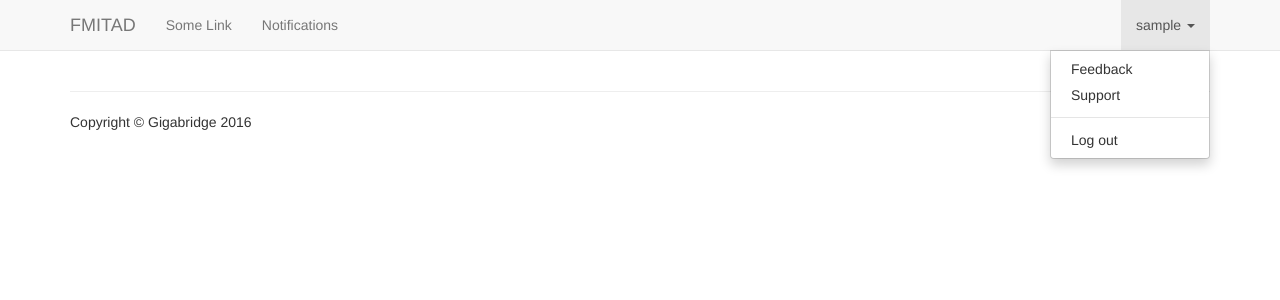
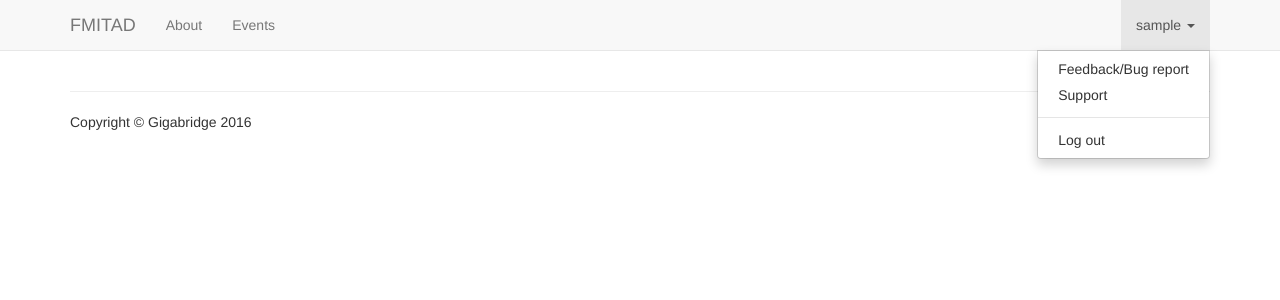
Before and after one commit to gitter-badger/FMITAD, a Node server app: template app/views/pages/empty.ejs in a window 1280 px wide, after a click that opens the changed part. Shown: the top 300 px of the page. Run offline with Node 20, Linux system fonts and the light colour scheme; the template is opened without the code that fills it, so the values that code supplies are empty; the visitor is signed in with stand-in values (Sample User, id 1); some libraries are stand-ins or nearby versions.

Commit message:
We have a about page!
Added a about page... It still needs to be finished but, atleast it's
there now.

I've also added some more EJS code to the header file. Put it there in
case, in future, I decide to change the navigation bar to show more
actions for admins and moderators

```diff
--- a/app/views/partials/header.ejs
+++ b/app/views/partials/header.ejs
@@ -14,7 +14,19 @@
         </div>
         <!-- Collect the nav links, forms, and other content for toggling -->
         <div class="collapse navbar-collapse" id="bs-example-navbar-collapse-1">
-            <% if (typeof user == 'undefined') { %>
+
+			<!-- Main bit of nav bar (shown to all) -->
+			<ul class="nav navbar-nav">
+				<li>
+					<a href="/about">About</a>
+				</li>
+				<li>
+					<a href="#">Events</a>
+				</li>
+			</ul>
+
+			<!-- User specific navbar -->
+			<% if (typeof user == 'undefined') { %>
                 <ul class="nav navbar-nav navbar-right">
                     <!-- Not logged in! -->
                     <li>
@@ -22,27 +34,27 @@
                     </li>
                 </ul>
             <% } else { %>
-                <ul class="nav navbar-nav">
-                    <li>
-                        <a href="#">Some Link</a>
-                    </li>
-                    <li>
-                        <a href="#">Notifications</a>
-                    </li>
-                </ul>
                 <ul class="nav navbar-nav navbar-right">
                     <!-- Logged in! -->
                     <li class="dropdown">
                         <a href="#" class="dropdown-toggle" data-toggle="dropdown" role="button" aria-haspopup="true" aria-expanded="false"><%= user.username %> <span class="caret"></span></a>
                         <ul class="dropdown-menu">
-                            <li><a href="#">Feedback</a></li>
+							<!-- This long link sends the user to Github and starts to create a new issue, giving them a template to work off (if they choose) -->
+                            <li><a href="https://github.com/TGRHavoc/FMITAD/issues/new?title=Issue+from+<%= user.username %>&body=Id:+<%= user.id %>%0AComment:+Please+enter+your+issue+here">Feedback/Bug report</a></li>
                             <li><a href="#">Support</a></li>
                             <li role="separator" class="divider"></li>
                             <li><a href="/logout">Log out</a></li>
                         </ul>
                     </li>
+					<% if (user.isAdmin) { %>
+						<!-- Display Admin-Only content here (e.g. /admin ?) -->
+					<% } %>
+					<% if (user.isAdmin || user.isMod) { %>
+						<!-- Display moderator content here -->
+					<% } %>
                 </ul>
             <% } %>
+			<!-- End of User specific navbar -->
 
         </div>
         <!-- /.navbar-collapse -->
--- a/schemas/User.js
+++ b/schemas/User.js
@@ -5,6 +5,10 @@ var User = {
 	email : {type: String, unique: true},
 	salt: String, // Salt for hashing password with
 	password: String, // Hashed ( password + salt )
+
+	isAdmin: {type: Boolean, default: false}, // Is this user an Admin?
+	isMod: {type: Boolean, default: false}, // Is this user a Moderator?
+
 	verified: Boolean, // Like twitter verified?
 
 	twitch: {
```
